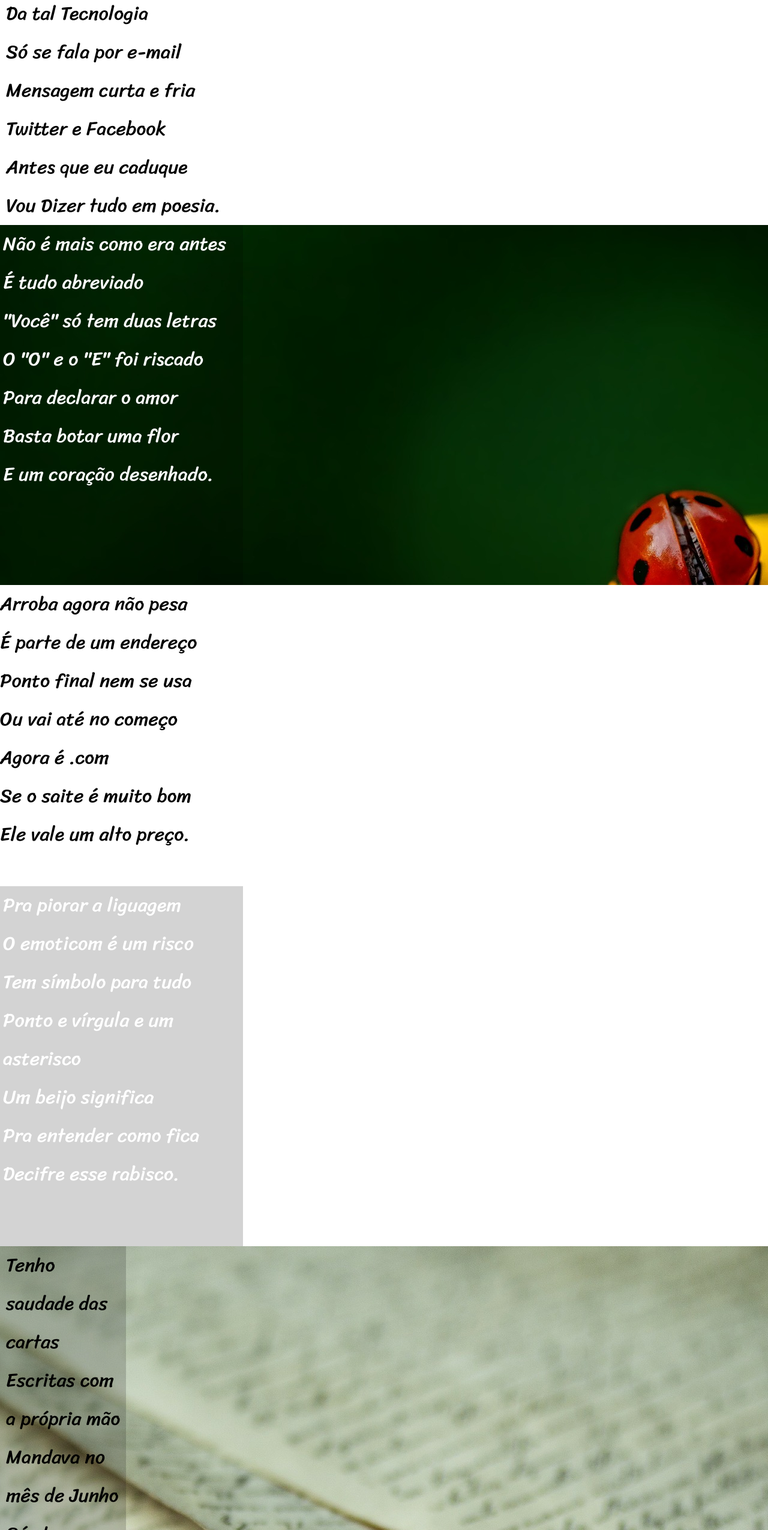
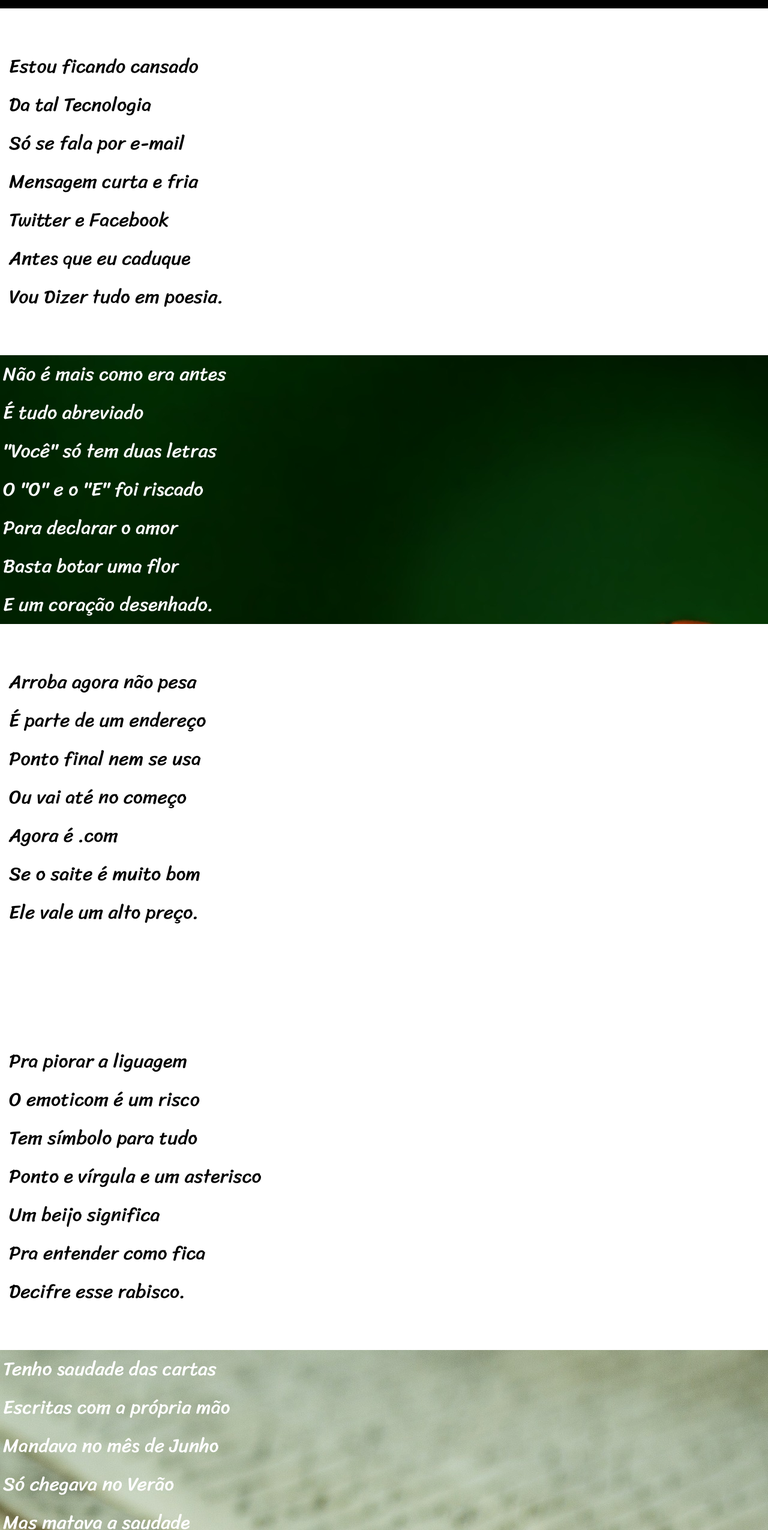
Before and after one commit to brunosdbr/html-css, a plain HTML site: page modulo3/desafios/index.html in a window 1280 px wide. Shown: the part 221-2771 px from the top of the page at 60% size. Drawn offline with Linux system fonts and the light colour scheme.

Commit message:
Atualização desafio ex022

```diff
--- a/modulo3/desafios/index.html
+++ b/modulo3/desafios/index.html
@@ -9,11 +9,11 @@
 </head>
 <header>
     <h1>Cordel Moderno</h1>
-    <h2>por Milton Duarte</h2>
+    <h2>por <a href="https://www.recantodasletras.com.br/poesias/3186743">Milton Duarte</a></h2>
 </header>
 <body>
-    <section id="container">
-        <p class="fonte">
+    <section class="fonte" id="conteudo">
+        <p>
             Estou ficando cansado <br>
             Da tal Tecnologia <br>
             Só se fala por e-mail <br>
@@ -23,8 +23,8 @@
             Vou Dizer tudo em poesia.
         </p>
     </section>
-    <section id="container1">
-        <p class="fonte" id="conteudo1">
+    <section class="fonte" id="conteudo1">
+        <p>
             Não é mais como era antes <br>
             É tudo abreviado <br>
             "Você" só tem duas letras <br>
@@ -34,8 +34,8 @@
             E um coração desenhado. <br>
         </p>
     </section>
-    <section>
-        <p class="fonte" id="conteudo">
+    <section class="fonte" id="conteudo">
+        <p>
             Arroba agora não pesa <br>
             É parte de um endereço <br>
             Ponto final nem se usa <br>
@@ -44,10 +44,12 @@
             Se o saite é muito bom <br>
             Ele vale um alto preço. <br>
         </p>
+    </section>
         <br>
         <br>
         <br>
-        <p class="fonte" id="conteudo1">
+    <section class="fonte" id="conteudo">
+            <p>
                 Pra piorar a liguagem <br>
                 O emoticom é um risco <br>
                 Tem símbolo para tudo <br>
@@ -55,12 +57,12 @@
                 Um beijo significa <br>
                 Pra entender como fica <br>
                 Decifre esse rabisco. <br>
-        </article>
+            </p>
     </section>
-    <section id="container2">
-        <p class="fonte" id="conteudo2">
-            Tenho saudade das cartas <br>
-            Escritas com a própria mão <br>
+    <section class="fonte" id="conteudo2">
+        <p>
+            Tenho saudade das cartas<br>
+            Escritas com a própria mão<br>
             Mandava no mês de Junho <br>
             Só chegava no Verão <br>
             Mas matava a saudade <br>
@@ -68,8 +70,8 @@
             Nas linhas do coração. <br>
         </p>
     </section>
-    <section>
-            <p class="fonte" id="conteudo2">
+    <section class="fonte" id="conteudo">
+        <p>
             Agora, escrevo e envio <br>
             Chegando na mesma hora <br>
             Mas quando vou prosear <br>
@@ -77,8 +79,12 @@
             Abriu outro aplicativo <br>
             O mundo ficou cativo <br>
             Da tecnologia do agora. <br>
+        </p>
+    </section>
             <br>
             <br>
+    <section class="fonte" id="conteudo">
+        <p>
             Felizmente, pra orar <br>
             Não precisa de internet <br>
             Deus escuta todo mundo <br>
--- a/modulo3/desafios/style.css
+++ b/modulo3/desafios/style.css
@@ -16,14 +16,13 @@
 }
 header{
     background-color: black;
-    margin-top: ;
     padding-top: 30px;
     padding-bottom: 30px;
     margin: auto;
 }
 h1{
     font-family: Passion One;
-    font-size: 40pt;
+    font-size: 100pt;
     color: white;
     text-align: center;
 }
@@ -33,36 +32,42 @@ h2{
     color: white;
     text-align: center;
 }
-#container{
+a{
+    color: white;
+    text-decoration: none;
+}
+a:hover{
+    text-decoration: underline;
+    color: blanchedalmond;
+}
+#conteudo{
     background-color: white;
-    padding-left: 10px;
-}
-#container1{
-    background-image: url(imagens/background001.jpg);
+    margin-top: 50px;
+    margin-bottom: 50px;
+    padding: 15px;
 }
 #conteudo1{
-    background-color: rgba(0, 0, 0, 0.171);
+    background-image: url(imagens/background001.jpg);
+    background-color: rgba(0, 0, 0, 0.233);
     font-family: var(--fonte3);
     color: white;
     padding-left: 5px;
-    height: 600px;
-    width: 400px;
-}
-#container2{
-    background-image: url(imagens/background002.jpg);
 }
 #conteudo2{
-    background-color: rgba(0, 0, 0, 0.171);
-    padding-left: 10px;
-    height: 600px;
-    width: 200px;
+    background-image: url(imagens/background002.jpg);
+    background-color: rgba(0, 0, 0, 0.233);
+    font-family: var(--fonte3);
+    color: white;
+    padding-left: 5px;
 }
 .fonte{
     font-family: var(--fonte3);
     font-size: 2em;
     line-height: 200%;
+    padding-left: 15px;
 }
 footer>p{
+    font-family: var(--fonte1);
     background-color: black;
     padding-top: 10px;
     padding-bottom: 10px;
```
Lines whose indentation alone changed are shown as unchanged.
